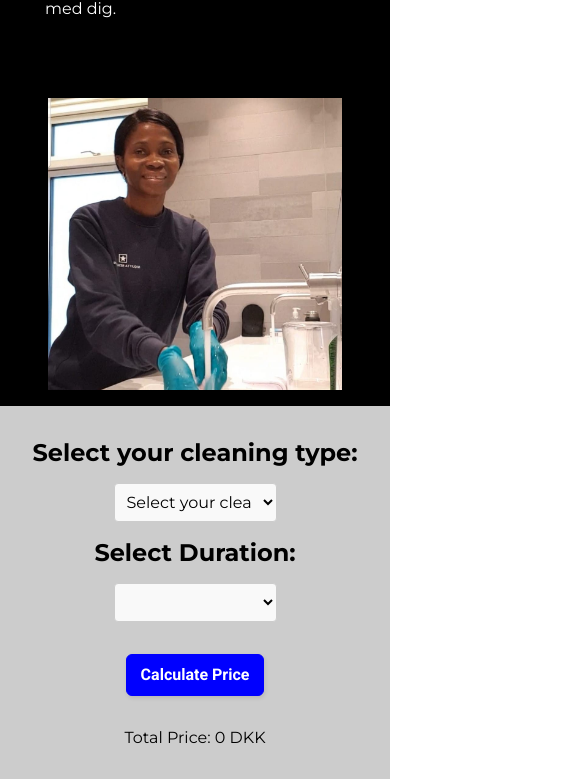
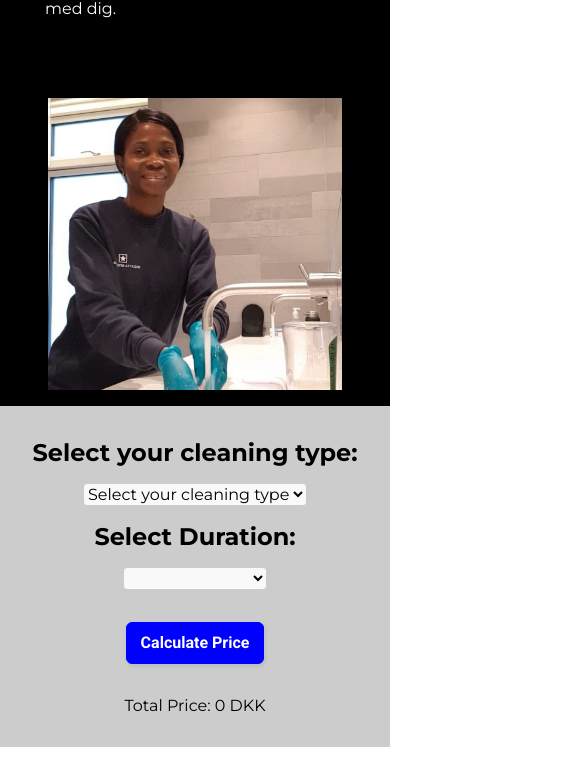
Before and after one commit to druinha/niquitta, an Angular app: page / in a window 390 px wide. Shown: the part 1029-1811 px from the top of the page, 585 px wide, since content can reach past the window. Built offline with nearby package versions, Linux system fonts and the light colour scheme.

Commit message:
more responsive

```diff
--- a/src/app/main-content/main-content.component.scss
+++ b/src/app/main-content/main-content.component.scss
@@ -86,6 +86,7 @@
       justify-content: center;
       gap: 1rem;
       width: 100%;
+      overflow-x: auto;
 
       img {
         max-width: 12.5rem;
--- a/src/app/price-selection/price-selection.component.html
+++ b/src/app/price-selection/price-selection.component.html
@@ -14,7 +14,7 @@
     <div class="duration-options">
         <select [(ngModel)]="duration">
             <option value="" disabled selected>Select duration</option>
-            <option *ngFor="let hour of hours" [value]="hour">{{ hour }} hours</option>
+            <option class="options" *ngFor="let hour of hours" [value]="hour">{{ hour }} hours</option>
         </select>
     </div>
 
--- a/src/app/price-selection/price-selection.component.scss
+++ b/src/app/price-selection/price-selection.component.scss
@@ -19,8 +19,8 @@
 
 .package-options select,
 .duration-options select {
-  width: 50%;
-  padding: 0.5rem;
+  width: auto;
+  max-width: 300px;
   border: 1px solid #ccc;
   border-radius: 0.25rem;
   font-size: 1rem;
@@ -72,3 +72,13 @@
   color: green;
   font-weight: 700;
 }
+
+@media only screen and (max-width: 767px) {
+  /* Target the dropdown arrow icon */
+  option {
+    max-width: 50px;
+    min-width: 50px;
+    width: 50px !important;
+    color: red;
+  }
+}
```
